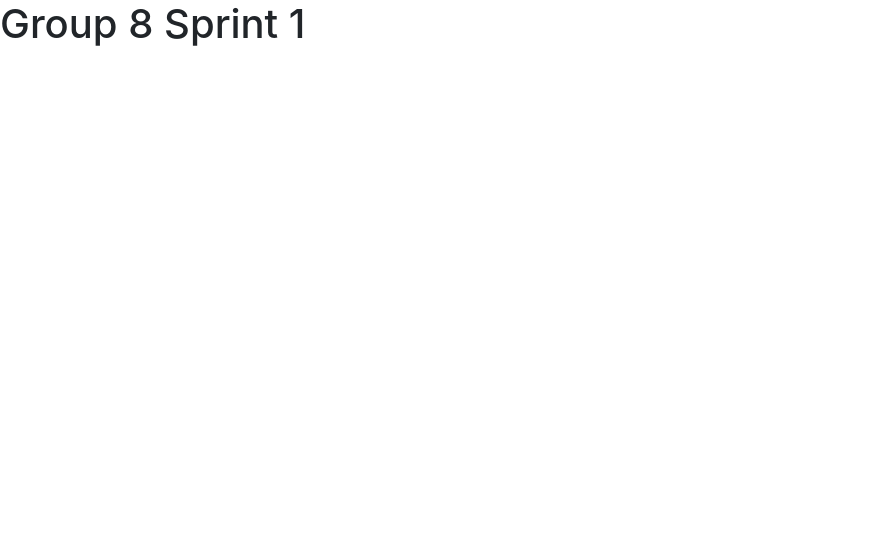
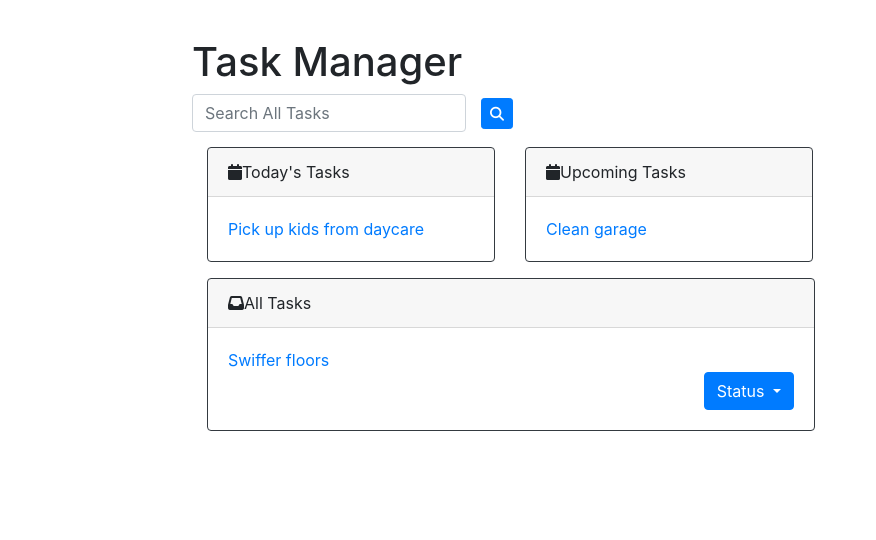
Before and after one commit to safiyac/Group-8-Sprint-1, a plain HTML site: page index.html in a window 1280 px wide. Shown: the whole page, without its empty margins (0-876 px from the left). Drawn offline with nearby package versions, Linux system fonts and the light colour scheme.

Commit message:
Page 1 complete

```diff
--- a/css/styles.css
+++ b/css/styles.css
@@ -0,0 +1,15 @@
+
+#dropdownMenuButton1{
+  float: right;
+}
+
+.col{
+  flex-basis: 0;
+  flex-grow: 0;
+}
+.container{
+  padding-top: 15px;
+}
+.container-fluid{
+  padding: 3% 15% 7%;
+}
--- a/index.html
+++ b/index.html
@@ -1,5 +1,6 @@
 <!doctype html>
 <html lang="en">
+
 <head>
   <!-- Required meta tags -->
   <meta charset="utf-8">
@@ -11,17 +12,81 @@
   <!-- Link to CSS file-->
   <link rel="css stylesheet" href='./css/styles.css'>
 
+  <!-- Bootstrap Script -->
+  <script src="https://cdn.jsdelivr.net/npm/bootstrap@5.1.3/dist/js/bootstrap.bundle.min.js" integrity="sha384-ka7Sk0Gln4gmtz2MlQnikT1wXgYsOg+OMhuP+IlRH9sENBO0LRn5q+8nbTov4+1p" crossorigin="anonymous"></script>
+
+  <!-- FontAwesome Script -->
+  <script src="https://kit.fontawesome.com/ba09da393d.js" crossorigin="anonymous"></script>
+
   <title>Group 8</title>
 </head>
 
 <body>
-    <h1>Group 8 Sprint 1</h1>
+
+  <section id="title">
+
+    <div class="container-fluid">
+      <h1>Task Manager</h1>
+
+      <!-- Search Bar -->
+      <div class="row g-3 align-items-center">
+        <div class="col-auto">
+          <input type="text" id="search" class="form-control" placeholder="Search All Tasks" aria-describedby="searchbox">
+        </div>
+        <button type="button" class="btn btn-primary btn-sm"><i class="fa fa-search"></i></button>
+      </div>
+
+      <!-- Tasks Section -->
+
+      <div class="container">
+        <div class="row">
+          <div class="col">
+            <div class="card border-dark mb-3" style="width: 18rem">
+              <div class="card-header"><i class="fa-solid fa-calendar"></i>Today's Tasks</div>
+              <div class="card-body">
+                <a href="#" class="card-link">Pick up kids from daycare</a>
+              </div>
+            </div>
+          </div>
+          <div class="col">
+            <div class="card border-dark mb-3" style="width: 18rem">
+              <div class="card-header"><i class="fa-solid fa-calendar"></i>Upcoming Tasks</div>
+              <div class="card-body">
+                <a href="#" class="card-link">Clean garage</a>
+              </div>
+            </div>
+          </div>
+        </div>
+        <div class="row">
+          <div class="col-sm-6">
+            <div class="card border-dark mb-3" style="width: 38rem">
+              <div class="card-header"><i class="fa-solid fa-inbox"></i>All Tasks</div>
+              <div class="card-body">
+                <a href="#" class="card-link">Swiffer floors</a>
+                <div class="dropdown">
+                  <button class="btn btn-primary dropdown-toggle" type="button" id="dropdownMenuButton1" data-bs-toggle="dropdown" aria-expanded="false">
+                    Status
+                  </button>
+                  <ul class="dropdown-menu" aria-labelledby="dropdownMenuButton1">
+                    <li><a class="dropdown-item" href="#">To-do</a></li>
+                    <li><a class="dropdown-item" href="#">In Progress</a></li>
+                    <li><a class="dropdown-item" href="#">Review</a></li>
+                    <li><a class="dropdown-item" href="#">Done</a></li>
+                  </ul>
+                </div>
+              </div>
+            </div>
+          </div>
+        </div>
+      </div>
+
+
+
+
+
 
 
       <!-- Optional JavaScript -->
       <!-- jQuery first, then Popper.js, then Bootstrap JS -->
-    <script src="https://code.jquery.com/jquery-3.3.1.slim.min.js" integrity="sha384-q8i/X+965DzO0rT7abK41JStQIAqVgRVzpbzo5smXKp4YfRvH+8abtTE1Pi6jizo" crossorigin="anonymous"></script>
-    <script src="https://cdn.jsdelivr.net/npm/popper.js@1.14.6/dist/umd/popper.min.js" integrity="sha384-wHAiFfRlMFy6i5SRaxvfOCifBUQy1xHdJ/yoi7FRNXMRBu5WHdZYu1hA6ZOblgut" crossorigin="anonymous"></script>
-    <script src="https://cdn.jsdelivr.net/npm/bootstrap@4.2.1/dist/js/bootstrap.min.js" integrity="sha384-B0UglyR+jN6CkvvICOB2joaf5I4l3gm9GU6Hc1og6Ls7i6U/mkkaduKaBhlAXv9k" crossorigin="anonymous"></script>
-  </body>
+
 </html>
```
Also changed, not shown: 1 other file. Lines whose indentation alone changed are shown as unchanged.
